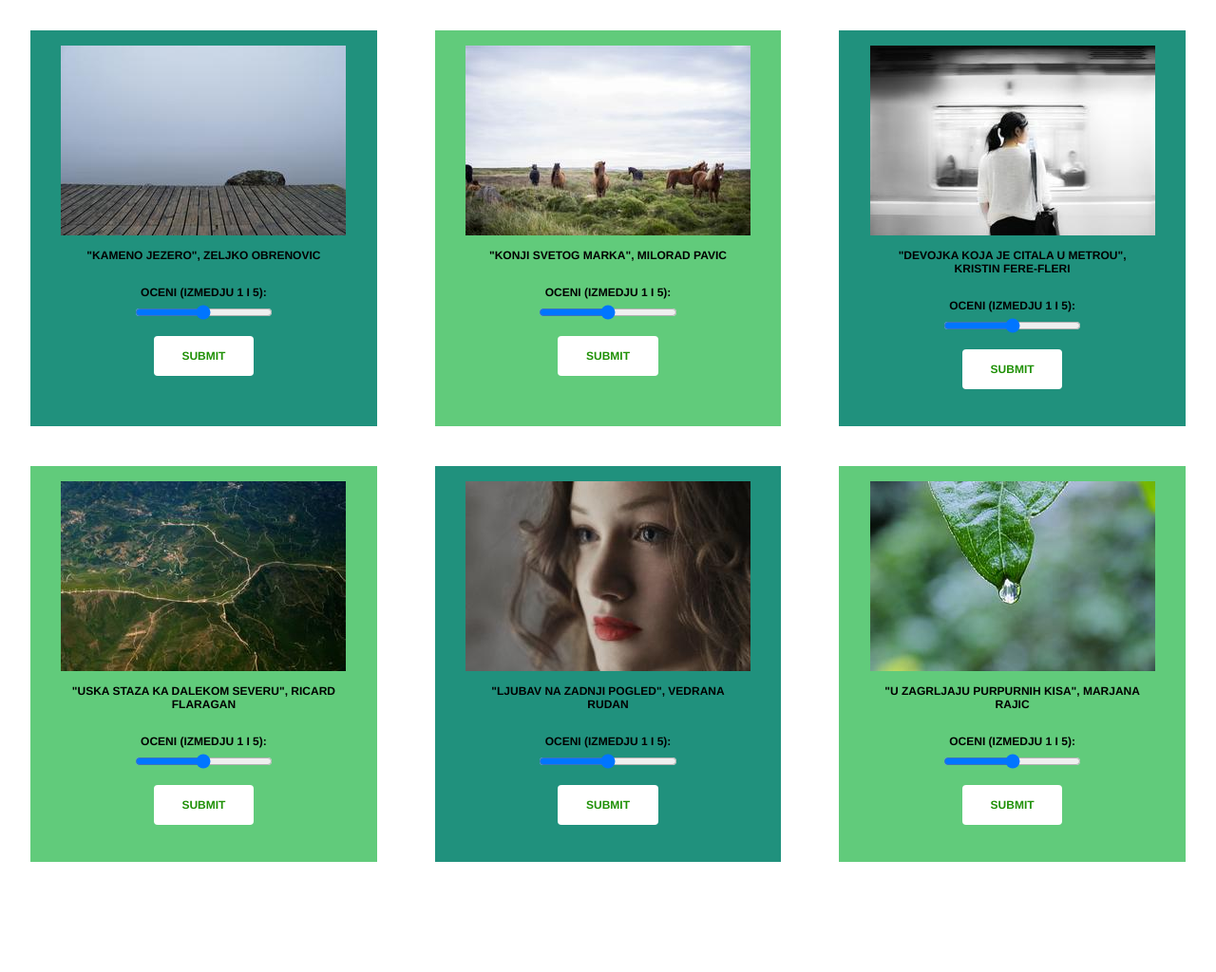
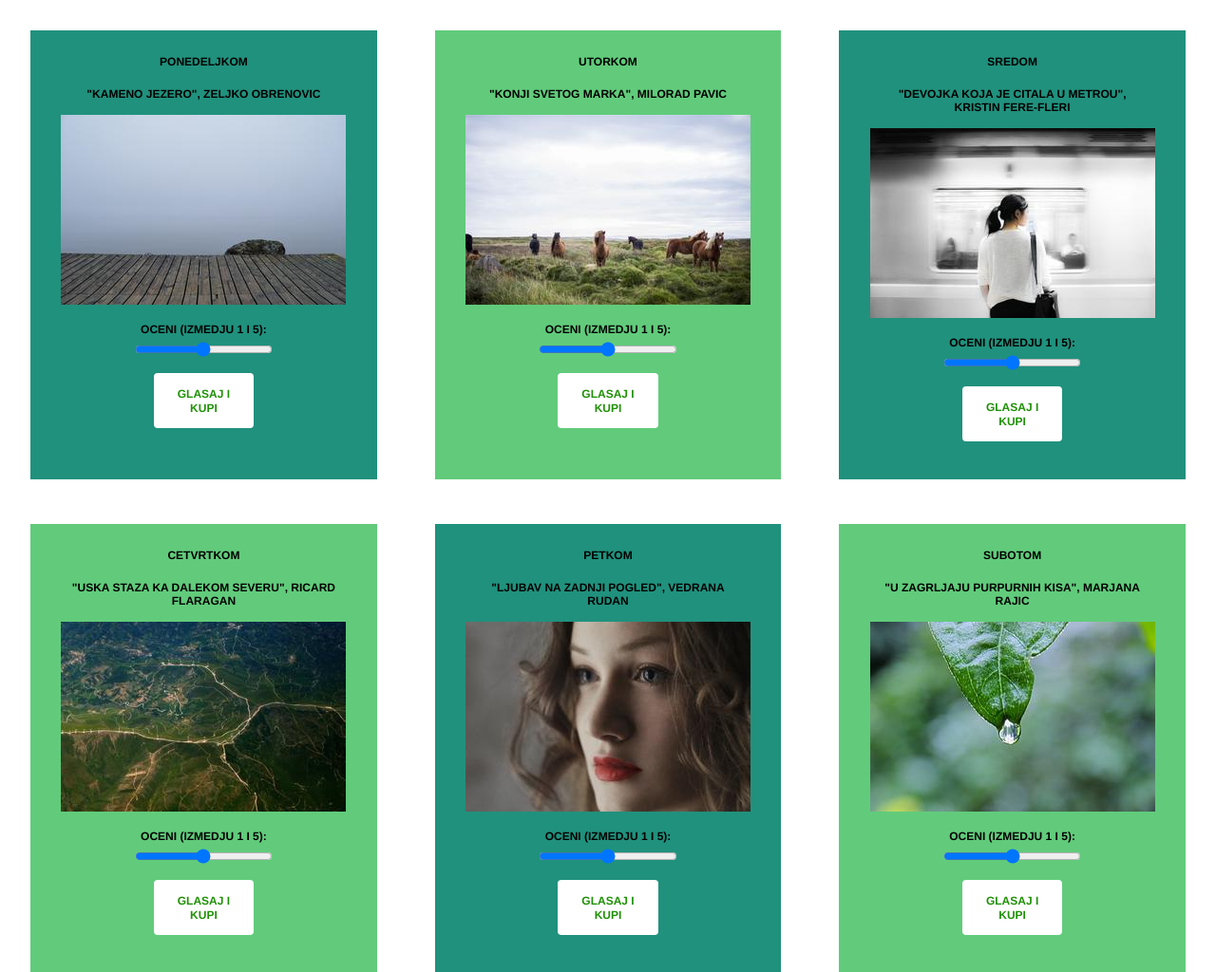
Before and after one commit to SasaAndjelkovic/Zadatak-1---Veb-prezentacija-HTML-CSS-JS, a PHP site: page /predstave.html in a window 1280 px wide. Shown: the part 234-1258 px from the top of the page at 95% size. Before the commit the page ends 1142 px from the top, so only its background shows below. Run offline with PHP 8.4, Linux system fonts and the light colour scheme.

Commit message:
mozda sam mogao link za kupovinu

```diff
--- a/css/stylePredstave.css
+++ b/css/stylePredstave.css
@@ -18,6 +18,10 @@
 .predstava {
     text-align: center;
     padding: 1em 2em;
+}
+
+.delo {
+    padding-bottom: 5%;
 }
 
 .okvir {
@@ -53,19 +57,25 @@ input[type=range] {
     padding: 6px 20px;
   }
 
-  input[type=submit] {
+button {
     width: 50%;
     background-color: white;
-    color:  rgb(32, 145, 7);
+
     padding: 14px 20px;
     margin: 8px 0;
     border: none;
     border-radius: 4px;
     cursor: pointer;
+
+  }
+
+button a {
+    text-decoration: none;
+    color:  rgb(32, 145, 7);
     text-transform: uppercase;
     font-size: 12px;
     font-weight: 700;
-  }
+}
 
 @media (751px <= width <= 1100px)  {
     .predstave {
--- a/predstave.html
+++ b/predstave.html
@@ -61,71 +61,79 @@
     </header>
     <div class="predstave">
       <div class="predstava">
+        <p>Ponedeljkom</p>
+        <p class="delo">"Kameno jezero", Zeljko Obrenovic</p>
         <div class="okvir">
           <img src="img/kamenoJezero.jpg" alt="Kameno jezero" />
         </div>
-        <p>"Kameno jezero", Zeljko Obrenovic</p>
         <form>
           <label for="vol">Oceni (izmedju 1 i 5):</label>
           <input type="range" id="vol" name="vol" min="1" max="5" />
-          <input type="submit" value="Submit" />
+          <button><a href="blagajna.html">Glasaj i kupi </a></button>
         </form>
       </div>
       <div class="predstava">
+        <p>Utorkom</p>
+        <p class="delo">"Konji Svetog Marka", Milorad Pavic</p>
         <div class="okvir">
           <img src="img/konjiSvetogMarka.jpg" alt="Konji Svetog Marka" />
         </div>
-        <p>"Konji Svetog Marka", Milorad Pavic</p>
         <form>
           <label for="vol">Oceni (izmedju 1 i 5):</label>
           <input type="range" id="vol" name="vol" min="1" max="5" />
-          <input type="submit" value="Submit" />
+          <button><a href="blagajna.html">Glasaj i kupi </a></button>
         </form>
       </div>
       <div class="predstava">
+        <p>Sredom</p>
+        <p class="delo">
+          "Devojka koja je citala u metrou", Kristin Fere-Fleri
+        </p>
         <div class="okvir">
           <img
             src="img/devojkaUMetrou.jpg"
             alt="Devojka koja je citala u metrou"
           />
         </div>
-        <p>"Devojka koja je citala u metrou", Kristin Fere-Fleri</p>
         <form>
           <label for="vol">Oceni (izmedju 1 i 5):</label>
           <input type="range" id="vol" name="vol" min="1" max="5" />
-          <input type="submit" value="Submit" />
+          <button><a href="blagajna.html">Glasaj i kupi </a></button>
         </form>
       </div>
       <div class="predstava">
+        <p>Cetvrtkom</p>
+        <p class="delo">"Uska staza ka dalekom severu", Ricard Flaragan</p>
         <div class="okvir">
           <img src="img/uskaStaza.jpg" alt="Uska staza ka dalekom severu" />
         </div>
-        <p>"Uska staza ka dalekom severu", Ricard Flaragan</p>
         <form>
           <label for="vol">Oceni (izmedju 1 i 5):</label>
           <input type="range" id="vol" name="vol" min="1" max="5" />
-          <input type="submit" value="Submit" />
+          <button><a href="blagajna.html">Glasaj i kupi </a></button>
         </form>
       </div>
       <div class="predstava">
+        <p>Petkom</p>
+        <p class="delo">"Ljubav na zadnji pogled", Vedrana Rudan</p>
         <div class="okvir">
           <img
             src="img/ljubavNaZadnjiPogled.jpg"
             alt="Ljubav na zadnji pogled"
           />
         </div>
-        <p>"Ljubav na zadnji pogled", Vedrana Rudan</p>
         <form>
           <label for="vol">Oceni (izmedju 1 i 5):</label>
           <input type="range" id="vol" name="vol" min="1" max="5" />
-          <input type="submit" value="Submit" />
+          <button><a href="blagajna.html">Glasaj i kupi </a></button>
         </form>
       </div>
       <div class="predstava">
+        <p>Subotom</p>
+        <p class="delo">"U zagrljaju purpurnih kisa", Marjana Rajic</p>
         <div class="okvir">
           <img src="img/kisa.jpg" alt="U zagrljaju purpurnih kisa" />
         </div>
-        <p>"U zagrljaju purpurnih kisa", Marjana Rajic</p>
         <form>
           <label for="vol">Oceni (izmedju 1 i 5):</label>
           <input
@@ -136,7 +144,7 @@
             max="5"
             class="slider"
           />
-          <input type="submit" value="Submit" />
+          <button><a href="blagajna.html">Glasaj i kupi </a></button>
         </form>
       </div>
     </div>
```
